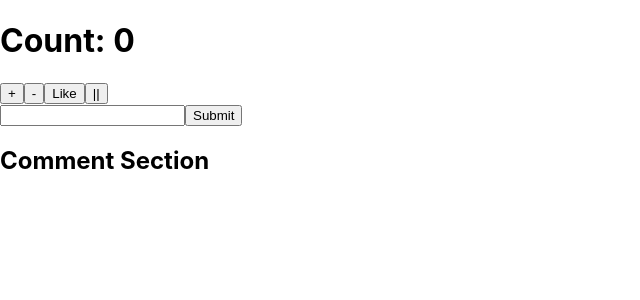
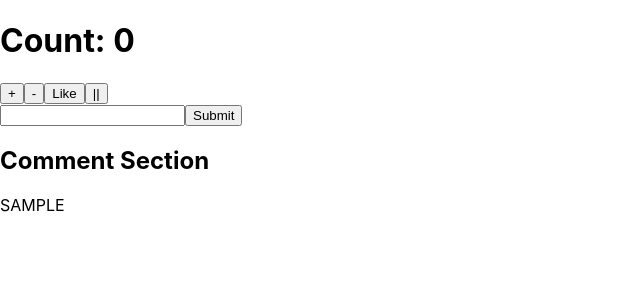
Before and after one commit to paigekellydev/counter, a React (Create React App) app: page / in a window 1280 px wide. Both pictures are taken after typing "Sample" into the empty fields and a click on the button "Submit". Shown: the top 300 px of the page, without its empty margins (0-640 px from the left). Built offline with nearby package versions, Linux system fonts and the light colour scheme.

Commit message:
displayComments function returns p tag for each comment

```diff
--- a/src/App.js
+++ b/src/App.js
@@ -5,11 +5,12 @@ import Comments from './components/Comments'
 
 export default function App() {
 
-  const [comments, setComments] = useState(['yes', 'no'])
+  const [comments, setComments] = useState([])
 
+  // addComment function is passed as props to comment form
+  // new comment is added to comments existing array
   const addComment = (comment) => {
-    console.log(comment)
-    setComments(...comments, comment)
+    setComments([...comments, comment])
   }
 
   return (
--- a/src/components/CommentForm.js
+++ b/src/components/CommentForm.js
@@ -1,6 +1,6 @@
 import {useState} from 'react'
 
-export default function CommentForm(props) {
+export default function CommentForm({addComment}) {
 
     const [text, setText] = useState('')
 
@@ -10,8 +10,8 @@ export default function CommentForm(props) {
 
     const handleSubmit = (event) => {
         event.preventDefault()
+        addComment(text)
         setText('')
-        props.addComment(text)
     }
 
     return (
--- a/src/components/Comments.js
+++ b/src/components/Comments.js
@@ -1,17 +1,17 @@
 export default function Comments({comments}) {
-    // const displayComments = () => {
-    //     return (
-    //         comments.map(function(comment) = () => {
-    //             return (
-    //                 <p>{comment}</p>
-    //             )
-    //         })
-    //     )
-    // }
+    const displayComments = () => {
+        return (
+            comments.map((comment, index) => {
+                return (
+                    <p key={comment[index]} >{comment}</p>
+                )
+            })
+        )
+    }
     return(
         <section>
             <h2>Comment Section</h2>
-            {/* {displayComments()} */}
+            {displayComments()}
         </section>
     )
 }
--- a/src/components/Counter.js
+++ b/src/components/Counter.js
@@ -5,9 +5,7 @@ export default function Counter() {
     const [count, setCount] = useState(0)
 
     // handleCountChange function increments count if button id matches increment
-    // and decrements if button id matches decrement and count is higher than 0
-
-
+    // and decrements if button id matches decrement and count is higher than
     const handleCountChange = (event) => {
         event.preventDefault()
         if (event.target.id === "increment") {
```
